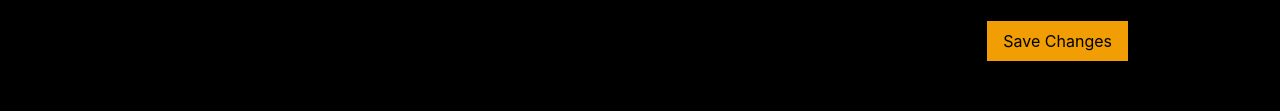
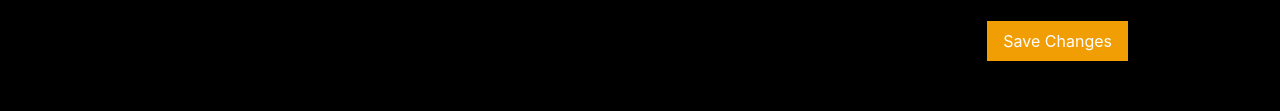
Before and after one commit to labidi-firas/UI_project, a website: page src/profil.html in a window 1280 px wide. Shown: the part 440-551 px from the top of the page. Drawn offline with Linux system fonts and the light colour scheme.

Commit message:
Integration Arij Wafa

```diff
--- a/src/profil.html
+++ b/src/profil.html
@@ -52,7 +52,7 @@
           </div>
         </div>
         <div class="mt-6 flex justify-end">
-          <button class="bg-yellow-500 text-black py-2 px-4 rounded-md shadow hover:bg-yellow-600 focus:outline-none focus:ring-2 focus:ring-yellow-500 focus:ring-opacity-50 transition-colors">
+          <button class="bg-yellow-500 text-white py-2 px-4 rounded-md shadow hover:bg-yellow-600 focus:outline-none focus:ring-2 focus:ring-yellow-500 focus:ring-opacity-50 transition-colors">
             Save Changes
           </button>
         </div>
```
Also changed, not shown: public/style.css, 1 other file.
